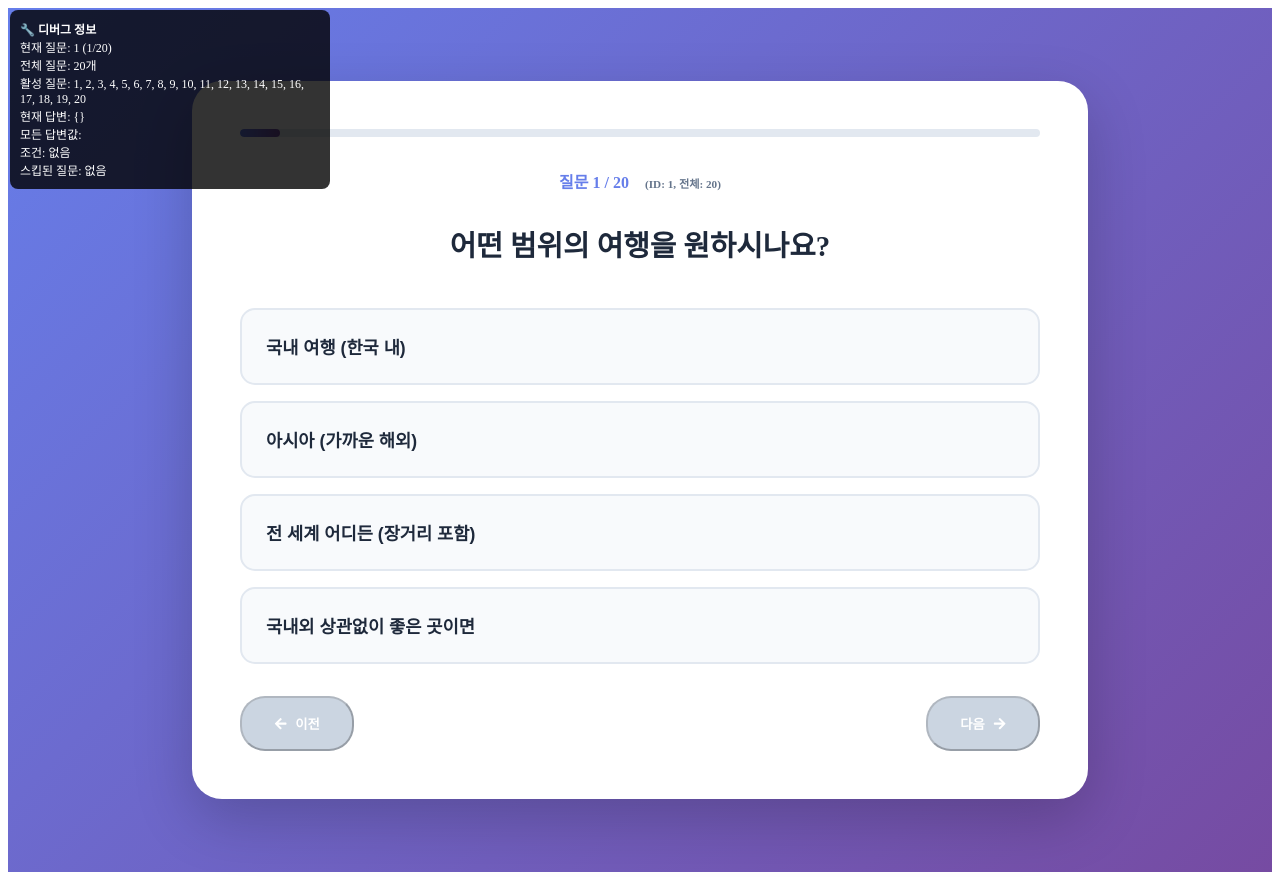
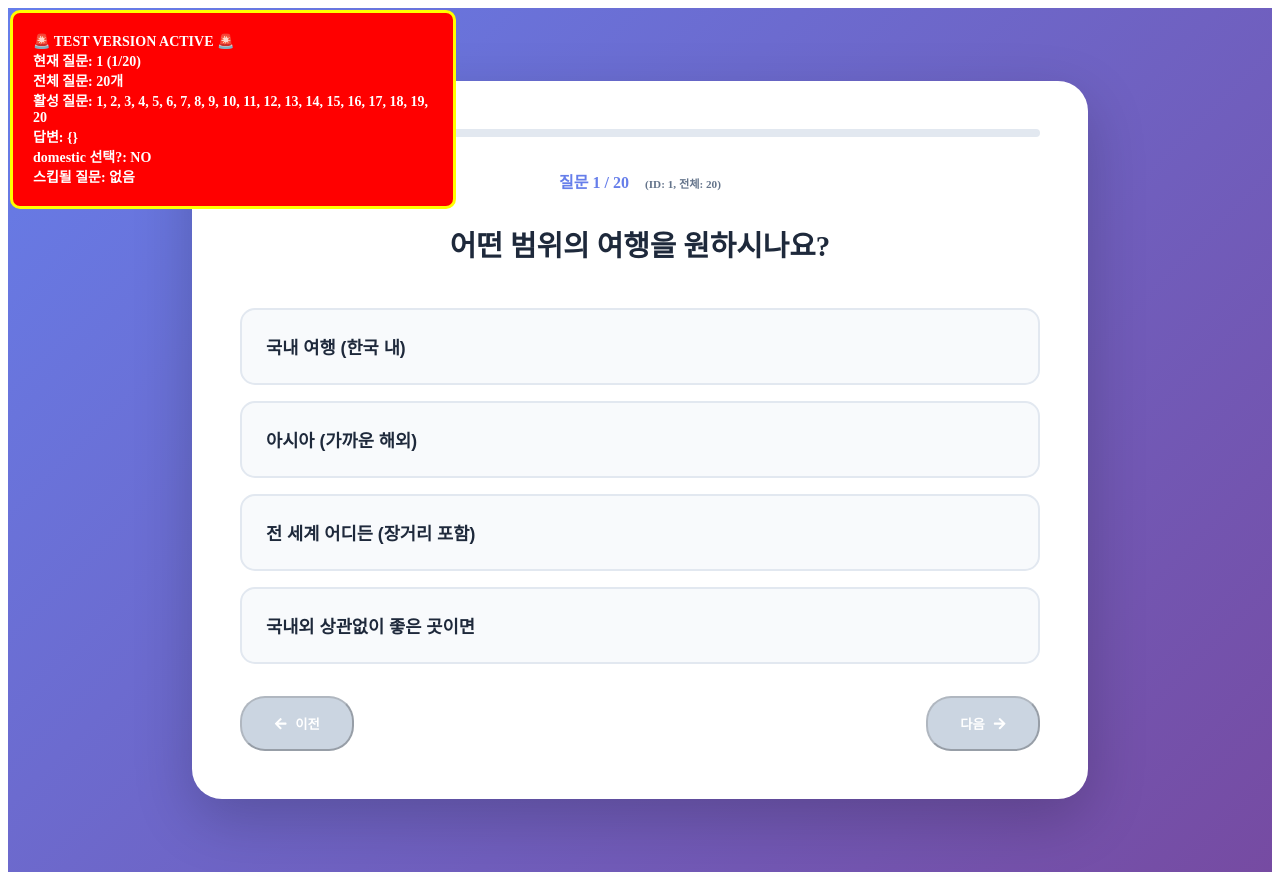
Before and after one commit to suaseo0929-ship-it/tripkit-website, a Next.js app: page /TravelTestPage in a window 1280 px wide. Built offline with nearby package versions, Linux system fonts and the light colour scheme.

Commit message:
Update TravelTestPage.tsx

```diff
--- a/src/pages/TravelTestPage.tsx
+++ b/src/pages/TravelTestPage.tsx
@@ -1,4 +1,4 @@
-import React, { useState, useEffect, useMemo, useCallback } from 'react';
+import React, { useState, useMemo } from 'react';
 import { useRouter } from 'next/router';
 import styled from 'styled-components';
 import { motion, AnimatePresence } from 'framer-motion';
@@ -239,18 +239,20 @@ const ActionButton = styled.button`
   }
 `;
 
-// 🔧 추가된 디버그 패널
+// 🚨 매우 명확한 디버그 패널
 const DebugPanel = styled.div`
   position: fixed;
   top: 10px;
   left: 10px;
-  background: rgba(0, 0, 0, 0.8);
+  background: red;
   color: white;
-  padding: 10px;
-  border-radius: 8px;
-  font-size: 12px;
-  max-width: 300px;
-  z-index: 1000;
+  padding: 20px;
+  border-radius: 10px;
+  font-size: 14px;
+  font-weight: bold;
+  max-width: 400px;
+  z-index: 9999;
+  border: 3px solid yellow;
 `;
 
 interface Option {
@@ -271,7 +273,6 @@ interface Question {
   options: Option[];
 }
 
-// 기존 20개 질문 + 동적 흐름 적용
 const allQuestions: Question[] = [
   {
     id: 1,
@@ -373,7 +374,7 @@ const allQuestions: Question[] = [
       { id: 'spontaneous', text: "계획 없이 즉흥적으로", score: { spontaneous: 5, adventure: 4 } }
     ]
   },
-  // 🔥 국내 여행자는 스킵되는 질문
+  // 🚨 이 질문들이 스킵되어야 함!
   {
     id: 10,
     question: "언어 소통에 대한 부담은?",
@@ -386,7 +387,6 @@ const allQuestions: Question[] = [
       { id: 'adventurous', text: "몸짓으로도 소통 재미있어", score: { adventure: 5, social: 3 } }
     ]
   },
-  // 🔥 국내 여행자는 스킵되는 질문
   {
     id: 11,
     question: "문화 차이에 대한 태도는?",
@@ -410,7 +410,6 @@ const allQuestions: Question[] = [
       { id: 'varied', text: "날씨는 크게 상관없음", score: { flexible: 5 } }
     ]
   },
-  // 🔥 중복 선택 가능한 질문
   {
     id: 13,
     question: "어떤 활동들을 가장 좋아하시나요?",
@@ -480,7 +479,6 @@ const allQuestions: Question[] = [
       { id: 'untouched', text: "아무도 모르는 곳 개척", score: { explorer: 5, adventure: 4 } }
     ]
   },
-  // 🔥 국내 여행자는 스킵되는 질문
   {
     id: 19,
     question: "해외 여행 시 비행시간은?",
@@ -493,7 +491,6 @@ const allQuestions: Question[] = [
       { id: 'ultra', text: "12시간 이상도 괜찮음", score: { explorer: 5, adventure: 4 } }
     ]
   },
-  // 🔥 국내 여행자는 스킵되는 질문
   {
     id: 20,
     question: "번거로운 절차(비자 등)에 대한 태도는?",
@@ -549,13 +546,14 @@ const TravelTestPage: React.FC = () => {
   const [currentQuestion, setCurrentQuestion] = useState(0);
   const [answers, setAnswers] = useState<{ [key: number]: string | string[] }>({});
   const [showResult, setShowResult] = useState(false);
-  const [debugMode, setDebugMode] = useState(true);
-  const [forceRerender, setForceRerender] = useState(0); // 🔧 강제 리렌더링용
   const router = useRouter();
 
-  // 🔧 더 강력한 동적 질문 필터링
+  // 🚨 매우 간단하고 확실한 필터링
   const filteredQuestions = useMemo(() => {
-    // 모든 답변 값들을 평면화
+    console.log('🚨 SIMPLE FILTER 시작!');
+    console.log('답변 상태:', answers);
+
+    // 모든 답변값 평면화
     const allAnswerValues: string[] = [];
     Object.values(answers).forEach(answer => {
       if (Array.isArray(answer)) {
@@ -565,137 +563,68 @@ const TravelTestPage: React.FC = () => {
       }
     });
 
-    console.log('🔥 필터링 시작');
-    console.log('📝 현재 answers:', JSON.stringify(answers, null, 2));
-    console.log('💬 allAnswerValues:', allAnswerValues);
+    console.log('모든 답변 값:', allAnswerValues);
 
-    // 각 질문에 대해 조건 체크
-    const activeQuestions = allQuestions.filter((question, index) => {
-      // skipIf 조건이 있는지 확인
-      if (question.condition?.skipIf) {
-        const shouldSkip = question.condition.skipIf.some(skipValue => {
-          const isIncluded = allAnswerValues.includes(skipValue);
-          console.log(`❓ 질문 ${question.id}: skipIf "${skipValue}" 체크 -> ${isIncluded ? '스킵!' : '유지'}`);
-          return isIncluded;
-        });
+    // domestic가 있으면 10, 11, 19, 20번 질문 제외
+    const isDomesticSelected = allAnswerValues.includes('domestic');
+    console.log('domestic 선택됨:', isDomesticSelected);
 
-        if (shouldSkip) {
-          console.log(`🚫 질문 ${question.id} 스킵됨: "${question.question}"`);
-          return false;
-        }
-      }
-
-      // showIf 조건이 있다면 체크 (현재는 없지만 향후 확장용)
-      if (question.condition?.showIf) {
-        const shouldShow = question.condition.showIf.some(showValue =>
-          allAnswerValues.includes(showValue)
-        );
-        if (!shouldShow) {
-          console.log(`🚫 질문 ${question.id} 조건 미충족: "${question.question}"`);
-          return false;
-        }
-      }
-
-      console.log(`✅ 질문 ${question.id} 유지: "${question.question}"`);
-      return true;
-    });
-
-    console.log(`📊 최종 결과: ${allQuestions.length}개 → ${activeQuestions.length}개`);
-    console.log(`🎯 활성 질문들:`, activeQuestions.map(q => `${q.id}: ${q.question.substring(0, 20)}...`));
-
-    return activeQuestions;
-  }, [answers, forceRerender]); // forceRerender도 의존성에 추가
-
-  // 🔧 답변 선택 핸들러 (개선됨)
-  const handleOptionSelect = useCallback((optionId: string) => {
-    const currentQ = filteredQuestions[currentQuestion];
-    if (!currentQ) {
-      console.error('❌ 현재 질문이 없습니다!');
-      return;
+    if (isDomesticSelected) {
+      const filtered = allQuestions.filter(q => ![10, 11, 19, 20].includes(q.id));
+      console.log('필터링 결과:', filtered.length, '개 질문');
+      console.log('활성 질문 ID:', filtered.map(q => q.id));
+      return filtered;
     }
 
-    console.log(`🎯 답변 선택: 질문 ${currentQ.id}에서 "${optionId}" 선택`);
+    console.log('필터링 없음 - 전체 질문 사용');
+    return allQuestions;
+  }, [answers]);
 
-    setAnswers(prevAnswers => {
-      let newAnswers;
+  const handleOptionSelect = (optionId: string) => {
+    const currentQ = filteredQuestions[currentQuestion];
+    console.log(`선택: 질문 ${currentQ?.id}에서 "${optionId}"`);
 
-      if (currentQ.type === 'multiple') {
-        const currentAnswers = (prevAnswers[currentQ.id] as string[]) || [];
-        const updatedAnswers = currentAnswers.includes(optionId)
-          ? currentAnswers.filter(id => id !== optionId)
-          : [...currentAnswers, optionId];
+    setAnswers(prev => {
+      const newAnswers = {
+        ...prev,
+        [currentQ.id]: currentQ.type === 'multiple'
+          ? (prev[currentQ.id] as string[] || []).includes(optionId)
+            ? (prev[currentQ.id] as string[]).filter(id => id !== optionId)
+            : [...(prev[currentQ.id] as string[] || []), optionId]
+          : optionId
+      };
 
-        newAnswers = {
-          ...prevAnswers,
-          [currentQ.id]: updatedAnswers
-        };
-      } else {
-        newAnswers = {
-          ...prevAnswers,
-          [currentQ.id]: optionId
-        };
-      }
-
-      console.log(`🔄 답변 업데이트됨:`, newAnswers);
-
-      // 🔧 상태 업데이트 후 강제 리렌더링
-      setTimeout(() => {
-        setForceRerender(prev => prev + 1);
-      }, 50);
-
+      console.log('새로운 답변 상태:', newAnswers);
       return newAnswers;
     });
-  }, [filteredQuestions, currentQuestion]);
+  };
 
-  // 🔧 질문 네비게이션 (개선됨)
-  const handleNext = useCallback(() => {
-    console.log(`➡️ 다음 버튼 클릭 (현재: ${currentQuestion}/${filteredQuestions.length - 1})`);
-
+  const handleNext = () => {
     if (currentQuestion < filteredQuestions.length - 1) {
-      const nextIndex = currentQuestion + 1;
-      console.log(`➡️ 다음 질문으로 이동: ${currentQuestion} → ${nextIndex}`);
-      setCurrentQuestion(nextIndex);
+      setCurrentQuestion(prev => prev + 1);
     } else {
-      console.log(`🎉 테스트 완료! 결과 화면으로 이동`);
       setShowResult(true);
     }
-  }, [currentQuestion, filteredQuestions.length]);
+  };
 
-  const handlePrevious = useCallback(() => {
+  const handlePrevious = () => {
     if (currentQuestion > 0) {
-      const prevIndex = currentQuestion - 1;
-      console.log(`⬅️ 이전 질문으로 이동: ${currentQuestion} → ${prevIndex}`);
-      setCurrentQuestion(prevIndex);
+      setCurrentQuestion(prev => prev - 1);
     }
-  }, [currentQuestion]);
+  };
 
-  // 🔧 질문 인덱스 유효성 검사 및 자동 조정
-  useEffect(() => {
-    if (filteredQuestions.length === 0) return;
+  const getCurrentAnswers = () => {
+    const currentQ = filteredQuestions[currentQuestion];
+    return answers[currentQ?.id] || (currentQ?.type === 'multiple' ? [] : '');
+  };
 
-    // 현재 질문 인덱스가 유효한 범위에 있는지 확인
-    if (currentQuestion >= filteredQuestions.length) {
-      const newIndex = Math.max(0, filteredQuestions.length - 1);
-      console.log(`⚠️ 질문 인덱스 범위 초과! ${currentQuestion} → ${newIndex}`);
-      setCurrentQuestion(newIndex);
-    }
-  }, [filteredQuestions.length, currentQuestion]);
-
-  const getCurrentAnswers = useCallback(() => {
-    const currentQ = filteredQuestions[currentQuestion];
-    if (!currentQ) return '';
-
-    const answer = answers[currentQ.id];
-    return answer || (currentQ.type === 'multiple' ? [] : '');
-  }, [filteredQuestions, currentQuestion, answers]);
-
-  const isAnswerSelected = useCallback(() => {
+  const isAnswerSelected = () => {
     const currentAnswers = getCurrentAnswers();
     if (Array.isArray(currentAnswers)) {
       return currentAnswers.length > 0;
     }
     return currentAnswers !== '';
-  }, [getCurrentAnswers]);
+  };
 
   const getRecommendations = () => {
     const scores: { [key: string]: number } = {};
@@ -749,24 +678,6 @@ const TravelTestPage: React.FC = () => {
     router.push('/');
   };
 
-  // 🔧 로딩 중 화면
-  if (filteredQuestions.length === 0) {
-    return (
-      <TestContainer>
-        <TestCard>
-          <div>질문을 준비하고 있습니다...</div>
-          {debugMode && (
-            <div style={{ marginTop: '2rem', fontSize: '0.8rem', color: '#666' }}>
-              <div>전체 질문 수: {allQuestions.length}</div>
-              <div>현재 답변: {JSON.stringify(answers)}</div>
-            </div>
-          )}
-        </TestCard>
-      </TestContainer>
-    );
-  }
-
-  // 🔧 결과 화면
   if (showResult) {
     const result = getRecommendations();
 
@@ -832,41 +743,23 @@ const TravelTestPage: React.FC = () => {
   }
 
   const currentQ = filteredQuestions[currentQuestion];
-  if (!currentQ) {
-    console.error('❌ 현재 질문이 존재하지 않습니다!');
-    return (
-      <TestContainer>
-        <TestCard>
-          <div>질문을 불러오는 중 오류가 발생했습니다.</div>
-        </TestCard>
-      </TestContainer>
-    );
-  }
-
   const currentAnswers = getCurrentAnswers();
   const progress = ((currentQuestion + 1) / filteredQuestions.length) * 100;
 
   return (
     <TestContainer>
-      {/* 🔧 디버그 패널 */}
-      {debugMode && (
-        <DebugPanel>
-          <div><strong>🔧 디버그 정보</strong></div>
-          <div>현재 질문: {currentQ.id} ({currentQuestion + 1}/{filteredQuestions.length})</div>
-          <div>전체 질문: {allQuestions.length}개</div>
-          <div>활성 질문: {filteredQuestions.map(q => q.id).join(', ')}</div>
-          <div>현재 답변: {JSON.stringify(answers)}</div>
-          <div>모든 답변값: {Object.values(answers).flat().join(', ')}</div>
-          <div>조건: {currentQ.condition?.skipIf ? `스킵(${currentQ.condition.skipIf.join(',')})` : '없음'}</div>
-          <div>스킵된 질문: {allQuestions.filter(q =>
-            q.condition?.skipIf &&
-            q.condition.skipIf.some(skip => Object.values(answers).flat().includes(skip))
-          ).map(q => q.id).join(', ') || '없음'}</div>
-        </DebugPanel>
-      )}
+      {/* 🚨 매우 눈에 띄는 디버그 패널 */}
+      <DebugPanel>
+        <div>🚨 TEST VERSION ACTIVE 🚨</div>
+        <div>현재 질문: {currentQ?.id} ({currentQuestion + 1}/{filteredQuestions.length})</div>
+        <div>전체 질문: {allQuestions.length}개</div>
+        <div>활성 질문: {filteredQuestions.map(q => q.id).join(', ')}</div>
+        <div>답변: {JSON.stringify(answers)}</div>
+        <div>domestic 선택?: {Object.values(answers).flat().includes('domestic') ? 'YES' : 'NO'}</div>
+        <div>스킵될 질문: {Object.values(answers).flat().includes('domestic') ? '10,11,19,20' : '없음'}</div>
+      </DebugPanel>
 
       <TestCard
-        key={currentQuestion} // 🔧 키 추가로 강제 리렌더링
         initial={{ opacity: 0, y: 50 }}
         animate={{ opacity: 1, y: 0 }}
         transition={{ duration: 0.5 }}
@@ -883,19 +776,19 @@ const TravelTestPage: React.FC = () => {
           <QuestionNumber>
             질문 {currentQuestion + 1} / {filteredQuestions.length}
             <span style={{ fontSize: '0.7rem', color: '#64748b', marginLeft: '1rem' }}>
-              (ID: {currentQ.id}, 전체: {allQuestions.length})
+              (ID: {currentQ?.id}, 전체: {allQuestions.length})
             </span>
           </QuestionNumber>
 
-          <QuestionTitle>{currentQ.question}</QuestionTitle>
+          <QuestionTitle>{currentQ?.question}</QuestionTitle>
 
-          {currentQ.subtitle && (
+          {currentQ?.subtitle && (
             <QuestionSubtitle>{currentQ.subtitle}</QuestionSubtitle>
           )}
 
           <OptionsContainer>
             <AnimatePresence mode="wait">
-              {currentQ.options.map((option, index) => {
+              {currentQ?.options.map((option, index) => {
                 const isSelected = Array.isArray(currentAnswers)
                   ? currentAnswers.includes(option.id)
                   : currentAnswers === option.id;
```
